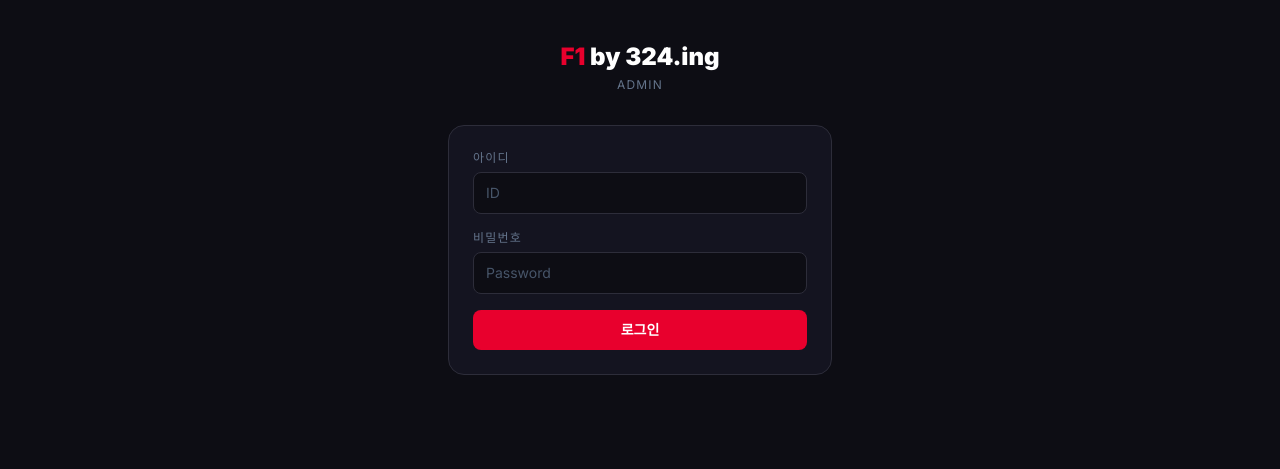
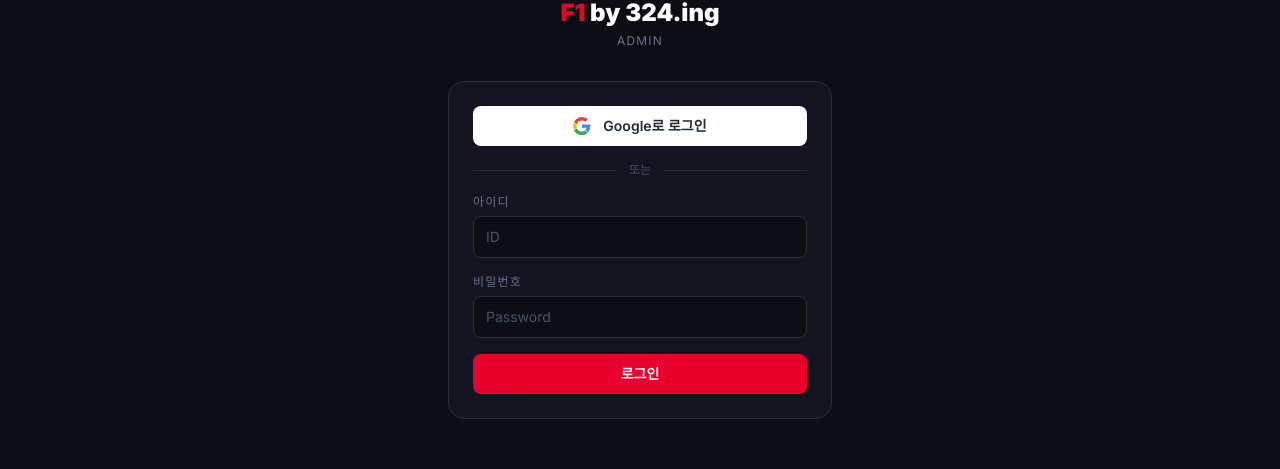
Before and after one commit to nohdaeyoung/f1_portal, a Next.js app: page /admin in a window 1280 px wide. Shown: the part 257-726 px from the top of the page. Built offline with nearby package versions, Linux system fonts and the light colour scheme; no server answers.

Commit message:
feat: add Google login to admin page and Google account section in dashboard
Co-Authored-By: Claude Sonnet 4.6 <noreply@anthropic.com>

```diff
--- a/src/app/admin/dashboard/AdminDashboardClient.tsx
+++ b/src/app/admin/dashboard/AdminDashboardClient.tsx
@@ -45,13 +45,14 @@ interface Props {
   driverList: DriverInfo[];
 }
 
-type Section = "analytics" | "nav" | "meta" | "circuit" | "race" | "season-points";
+type Section = "analytics" | "nav" | "meta" | "circuit" | "race" | "season-points" | "google";
 
 export default function AdminDashboardClient({
   initialConfig,
   pendingRounds,
   driverList,
-}: Props) {
+  adminGoogleEmail,
+}: Props & { adminGoogleEmail?: string }) {
   const router = useRouter();
   const [activeSection, setActiveSection] = useState<Section>("analytics");
   const [config, setConfig] = useState<AdminConfig>(initialConfig);
@@ -110,6 +111,7 @@ export default function AdminDashboardClient({
     { id: "circuit", label: "서킷 코너" },
     { id: "race", label: "레이스 결과" },
     { id: "season-points", label: "시즌 포인트" },
+    { id: "google", label: "Google 계정" },
   ];
 
   return (
@@ -430,6 +432,49 @@ export default function AdminDashboardClient({
           {/* Season points management */}
           {activeSection === "season-points" && (
             <SeasonPointsSection />
+          )}
+
+          {/* Google 계정 연동 */}
+          {activeSection === "google" && (
+            <div className="space-y-6">
+              <div>
+                <h2 className="text-base font-bold text-white mb-1">Google 계정 연동</h2>
+                <p className="text-xs text-[#64748B]">
+                  관리자 페이지에 Google 로그인으로 접근할 수 있는 계정을 관리합니다.
+                </p>
+              </div>
+
+              <div className="bg-[#141420] border border-[#2D2D3A] rounded-xl p-5 space-y-4">
+                <div>
+                  <p className="text-xs text-[#64748B] uppercase tracking-widest mb-2">현재 허용된 Google 계정</p>
+                  {adminGoogleEmail ? (
+                    <div className="flex items-center gap-3">
+                      <div className="w-8 h-8 rounded-full bg-[#E8002D]/20 flex items-center justify-center text-sm font-bold text-[#E8002D]">
+                        {adminGoogleEmail[0].toUpperCase()}
+                      </div>
+                      <div>
+                        <p className="text-sm text-white font-medium">{adminGoogleEmail}</p>
+                        <p className="text-xs text-[#22C55E] mt-0.5">✓ Google 로그인 활성화됨</p>
+                      </div>
+                    </div>
+                  ) : (
+                    <p className="text-sm text-[#F59E0B]">⚠ Google 계정이 연동되지 않았습니다.</p>
+                  )}
+                </div>
+
+                <div className="border-t border-[#2D2D3A] pt-4">
+                  <p className="text-xs text-[#64748B] uppercase tracking-widest mb-3">계정 변경 방법</p>
+                  <div className="bg-[#0D0D14] rounded-lg p-4 space-y-2">
+                    <p className="text-xs text-[#94A3B8]">1. Vercel 대시보드 → 프로젝트 설정 → Environment Variables</p>
+                    <p className="text-xs text-[#94A3B8]">2. 아래 환경변수를 추가하거나 수정하세요:</p>
+                    <code className="block text-xs text-[#E8002D] font-mono mt-2">
+                      ADMIN_GOOGLE_EMAIL=your-email@gmail.com
+                    </code>
+                    <p className="text-xs text-[#94A3B8] mt-2">3. 저장 후 재배포하면 적용됩니다.</p>
+                  </div>
+                </div>
+              </div>
+            </div>
           )}
         </main>
       </div>
--- a/src/app/admin/dashboard/page.tsx
+++ b/src/app/admin/dashboard/page.tsx
@@ -62,6 +62,7 @@ export default async function AdminDashboardPage() {
       initialConfig={config}
       pendingRounds={pendingRounds}
       driverList={driverList}
+      adminGoogleEmail={process.env.ADMIN_GOOGLE_EMAIL}
     />
   );
 }
--- a/src/app/admin/page.tsx
+++ b/src/app/admin/page.tsx
@@ -2,6 +2,8 @@
 
 import { useState } from "react";
 import { useRouter } from "next/navigation";
+import { auth } from "@/lib/firebase";
+import { GoogleAuthProvider, signInWithPopup } from "firebase/auth";
 
 export default function AdminLoginPage() {
   const router = useRouter();
@@ -32,6 +34,38 @@ export default function AdminLoginPage() {
     }
   };
 
+  const handleGoogleLogin = async () => {
+    setLoading(true);
+    setError("");
+    try {
+      const provider = new GoogleAuthProvider();
+      const result = await signInWithPopup(auth, provider);
+      const idToken = await result.user.getIdToken();
+
+      const res = await fetch("/api/admin/google-login", {
+        method: "POST",
+        headers: { "Content-Type": "application/json" },
+        body: JSON.stringify({ idToken }),
+      });
+
+      if (res.ok) {
+        router.push("/admin/dashboard");
+      } else {
+        const data = await res.json();
+        if (data.error === "Unauthorized email") {
+          setError("관리자 Google 계정이 아닙니다.");
+        } else {
+          setError("Google 로그인에 실패했습니다.");
+        }
+      }
+    } catch (e) {
+      console.error(e);
+      setError("Google 로그인 중 오류가 발생했습니다.");
+    } finally {
+      setLoading(false);
+    }
+  };
+
   return (
     <div className="min-h-screen flex items-center justify-center px-4">
       <div className="w-full max-w-sm">
@@ -42,10 +76,31 @@ export default function AdminLoginPage() {
           <p className="text-xs text-[#64748B] mt-1 uppercase tracking-widest">Admin</p>
         </div>
 
-        <form
-          onSubmit={handleSubmit}
-          className="bg-[#141420] border border-[#2D2D3A] rounded-2xl p-6 space-y-4"
+        <div className="bg-[#141420] border border-[#2D2D3A] rounded-2xl p-6 space-y-4">
+          {/* Google 로그인 */}
+          <button
+            type="button"
+            onClick={handleGoogleLogin}
+            disabled={loading}
+            className="w-full flex items-center justify-center gap-3 bg-white hover:bg-gray-100 disabled:opacity-50 text-gray-800 font-semibold text-sm rounded-lg px-4 py-2.5 transition-colors"
           >
+            <svg width="18" height="18" viewBox="0 0 48 48">
+              <path fill="#EA4335" d="M24 9.5c3.5 0 6.6 1.2 9 3.2l6.7-6.7C35.6 2.5 30.1 0 24 0 14.7 0 6.7 5.4 2.7 13.3l7.8 6C12.3 13.1 17.7 9.5 24 9.5z"/>
+              <path fill="#4285F4" d="M46.5 24.5c0-1.6-.1-3.1-.4-4.5H24v8.5h12.7c-.5 2.9-2.2 5.3-4.7 6.9l7.3 5.7c4.3-3.9 6.7-9.7 6.7-16.6z"/>
+              <path fill="#FBBC05" d="M10.5 28.7A14.5 14.5 0 0 1 9.5 24c0-1.6.3-3.2.8-4.7l-7.8-6A23.9 23.9 0 0 0 0 24c0 3.9.9 7.5 2.6 10.7l7.9-6z"/>
+              <path fill="#34A853" d="M24 48c6.1 0 11.2-2 14.9-5.4l-7.3-5.7c-2 1.4-4.6 2.1-7.6 2.1-6.3 0-11.6-3.6-13.5-9.3l-7.9 6C6.7 42.6 14.7 48 24 48z"/>
+            </svg>
+            Google로 로그인
+          </button>
+
+          <div className="flex items-center gap-3">
+            <div className="flex-1 h-px bg-[#2D2D3A]" />
+            <span className="text-xs text-[#475569]">또는</span>
+            <div className="flex-1 h-px bg-[#2D2D3A]" />
+          </div>
+
+          {/* ID/PW 로그인 */}
+          <form onSubmit={handleSubmit} className="space-y-4">
             <div>
               <label className="block text-xs text-[#64748B] uppercase tracking-widest mb-1.5">
                 아이디
@@ -90,5 +145,6 @@ export default function AdminLoginPage() {
           </form>
         </div>
       </div>
+    </div>
   );
 }
--- /dev/null
+++ b/src/app/api/admin/google-login/route.ts
@@ -0,0 +1,51 @@
+import { NextResponse } from "next/server";
+
+const COOKIE_NAME = "pitlane_admin";
+
+export async function POST(req: Request) {
+  try {
+    const { idToken } = await req.json();
+    if (!idToken) {
+      return NextResponse.json({ error: "No token" }, { status: 400 });
+    }
+
+    const cookieSecret = process.env.ADMIN_COOKIE_SECRET;
+    const allowedEmail = process.env.ADMIN_GOOGLE_EMAIL;
+    if (!cookieSecret || !allowedEmail) {
+      return NextResponse.json({ error: "Admin not configured" }, { status: 503 });
+    }
+
+    // Firebase Admin으로 ID token 검증
+    const { initializeApp, getApps, cert } = await import("firebase-admin/app");
+    const { getAuth } = await import("firebase-admin/auth");
+
+    if (!getApps().length) {
+      initializeApp({
+        credential: cert({
+          projectId: process.env.NEXT_PUBLIC_FIREBASE_PROJECT_ID,
+          clientEmail: process.env.FIREBASE_ADMIN_CLIENT_EMAIL,
+          privateKey: process.env.FIREBASE_ADMIN_PRIVATE_KEY?.replace(/\\n/g, "\n"),
+        }),
+      });
+    }
+
+    const decoded = await getAuth().verifyIdToken(idToken);
+    if (decoded.email !== allowedEmail) {
+      return NextResponse.json({ error: "Unauthorized email" }, { status: 403 });
+    }
+
+    const res = NextResponse.json({ ok: true, email: decoded.email });
+    res.cookies.set(COOKIE_NAME, cookieSecret, {
+      httpOnly: true,
+      secure: true,
+      sameSite: "strict",
+      maxAge: 60 * 60 * 8,
+      path: "/",
+    });
+
+    return res;
+  } catch (e) {
+    console.error("[admin/google-login] error:", e);
+    return NextResponse.json({ error: String(e) }, { status: 500 });
+  }
+}
```
Lines whose indentation alone changed are shown as unchanged.
